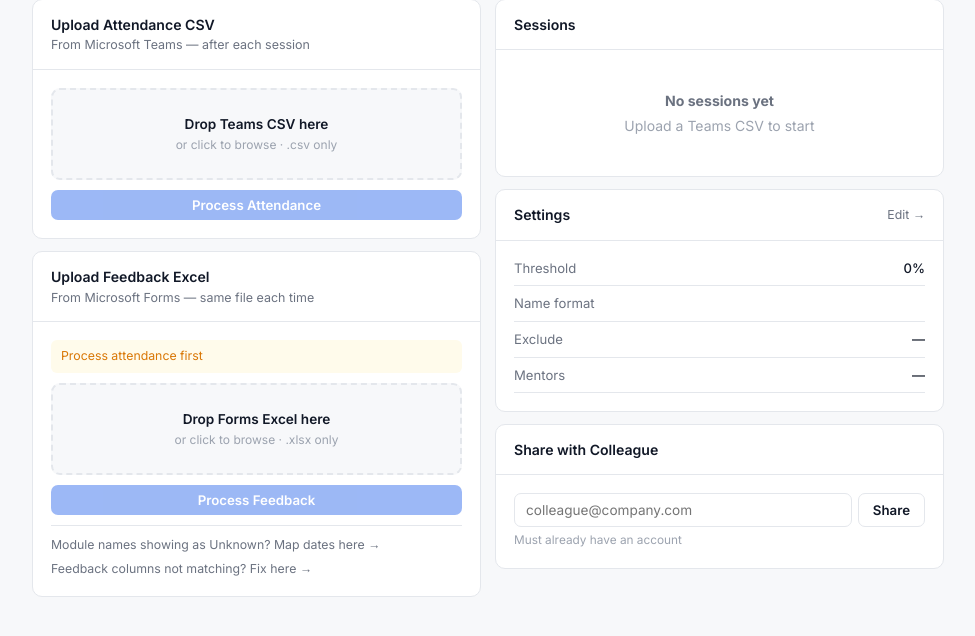
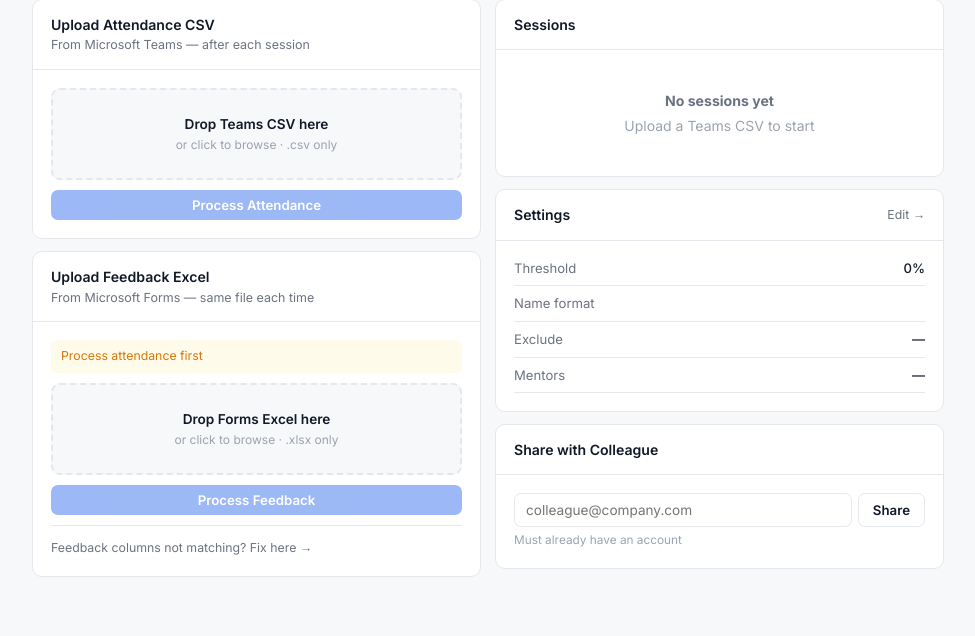
Before and after one commit to vsingh-08/tracked-app, a Flask app: template templates/program.html in a window 1280 px wide. Shown: the part 80-716 px from the top of the page, without its empty margins (152-1127 px from the left). Run offline with Flask 3, Linux system fonts and the light colour scheme; the template is opened without the code that fills it, so the values that code supplies are empty.

Commit message:
Update program.html

```diff
--- a/templates/program.html
+++ b/templates/program.html
@@ -100,12 +100,7 @@
           <span id="fbTxt">Process Feedback</span>
         </button>
         <div id="fbRes"></div>
-        <div style="margin-top:10px;padding-top:10px;border-top:1px solid var(--border);
-             display:flex;flex-direction:column;gap:5px;">
-          <a href="{{ url_for('date_map', slug=program.slug) }}"
-             style="font-size:0.77rem;color:var(--muted);text-decoration:none;">
-            Module names showing as Unknown? Map dates here →
-          </a>
+        <div style="margin-top:10px;padding-top:10px;border-top:1px solid var(--border);">
           <a href="{{ url_for('feedback_columns', slug=program.slug) }}"
              style="font-size:0.77rem;color:var(--muted);text-decoration:none;">
             Feedback columns not matching? Fix here →
```
